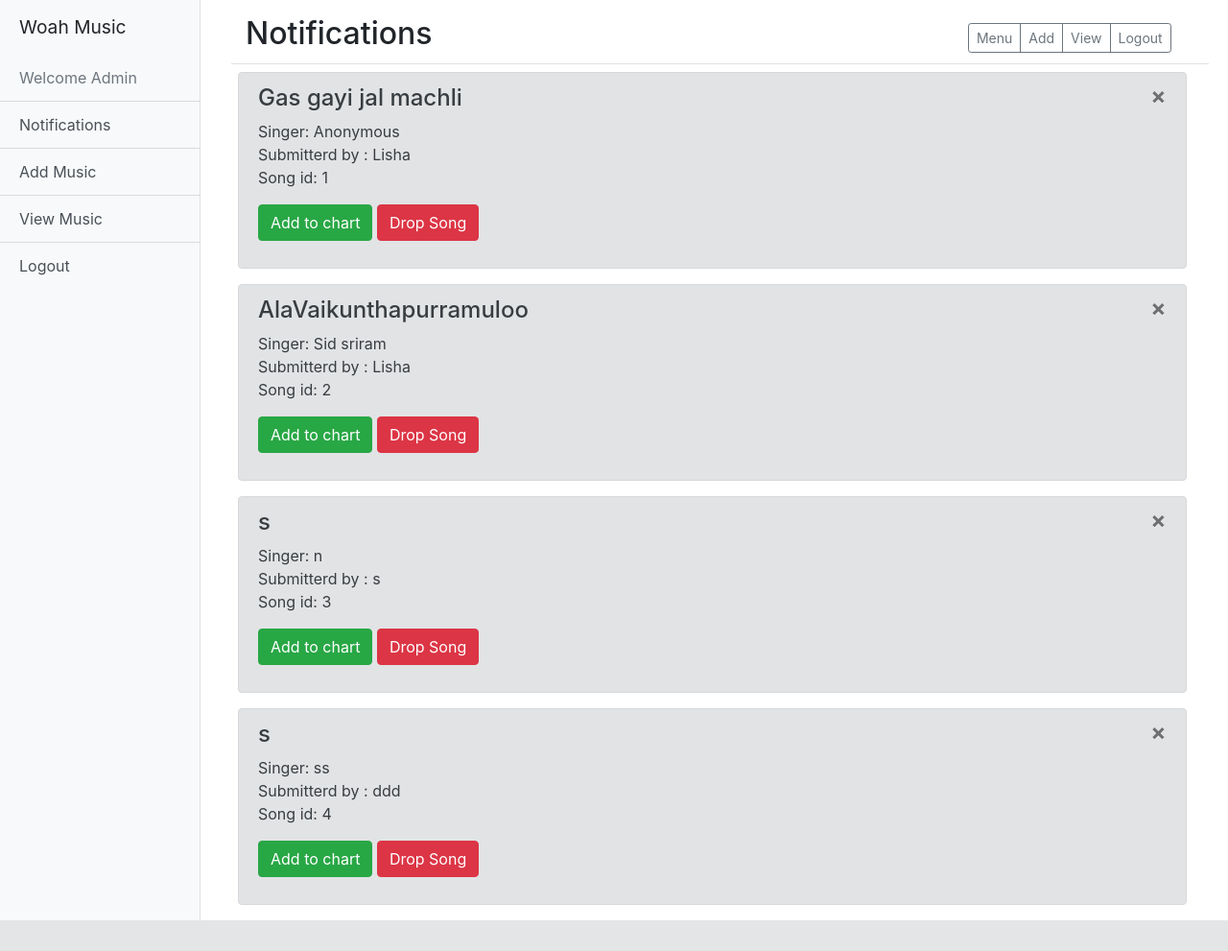
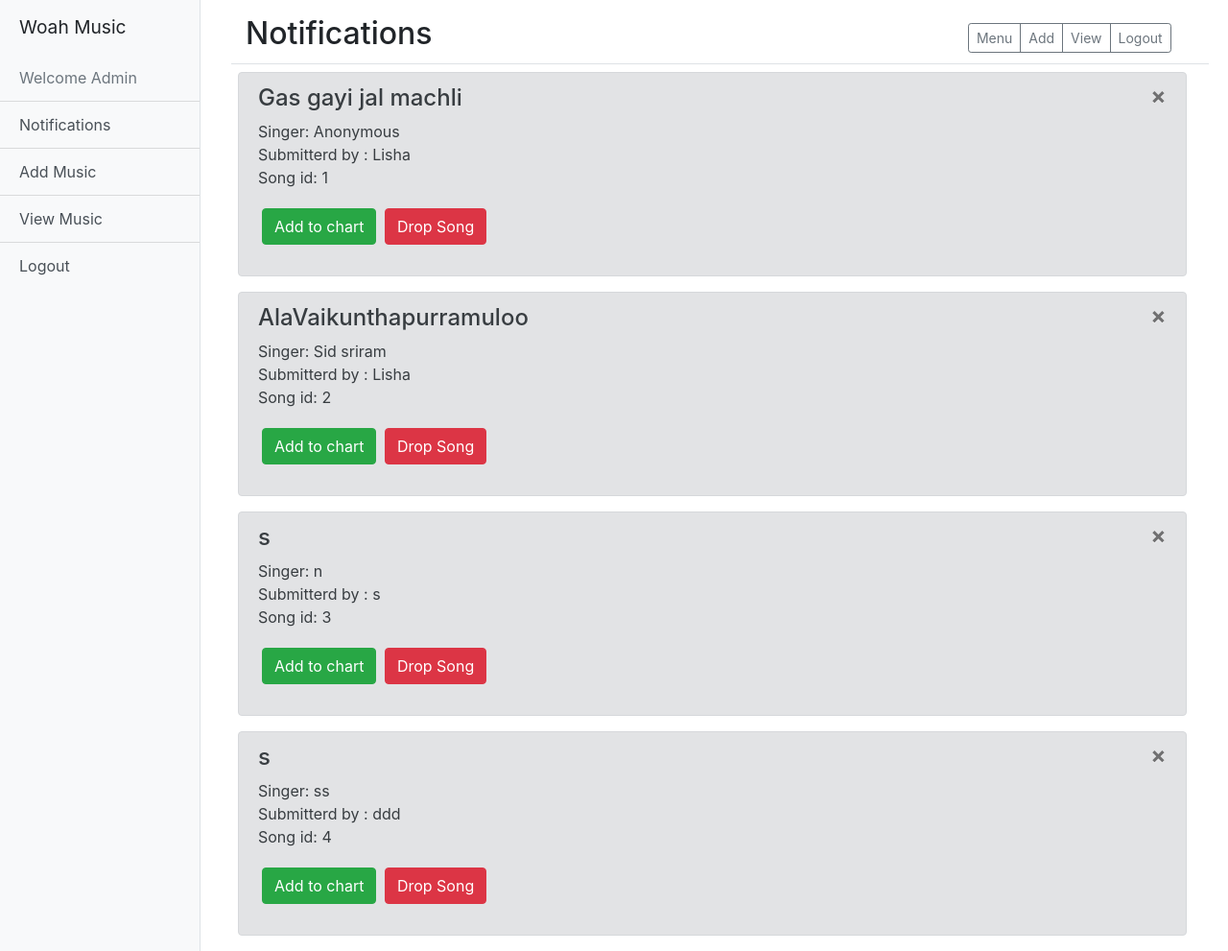
Before and after one commit to abhishekshree/WOAH, a Flask app: page /admin in a window 1280 px wide. Shown: the whole page at 96% size. Before the commit the page ends 959 px from the top, so only its background shows below. Run offline with Flask 2, Linux system fonts and the light colour scheme; the visitor is signed in with stand-in values (Sample User, id 1); data comes from the database, SQL or seed files in the repository; some libraries are stand-ins or nearby versions.

Commit message:
Word Break bug fixed.

```diff
--- a/WOAHMUSIC/templates/admin.html
+++ b/WOAHMUSIC/templates/admin.html
@@ -35,7 +35,7 @@
 {%block content %}
 <div class="container">
 {%for rec in recommendations%}
-<div class="alert alert-secondary ">
+<div class="alert alert-secondary " style="word-break: break-word;">
               <a type="button" class="close" data-dismiss="alert" href="{{ url_for('drop_song', id = rec.id) }}" aria-hidden="true">×</a>
               <h4>{{ rec.Song_name }}</h4>
               <p>Singer: {{ rec.Singer_name}} <br>
@@ -43,7 +43,7 @@
                 <br>
                 Song id: {{rec.id}}
                 <p>
-                <a class="btn btn-success" href="{{ url_for('to_chart', id = rec.id) }}" role="button">Add to chart</a>
+                <a class="btn btn-success m-1" href="{{ url_for('to_chart', id = rec.id) }}" role="button">Add to chart</a>
                   <a class="btn btn-danger" href="{{ url_for('drop_song', id = rec.id) }}" role="button">Drop Song</a>
               </p>
             </div>
```
